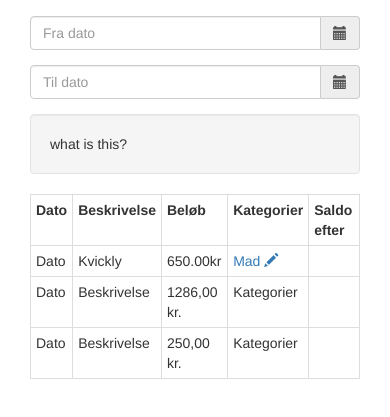
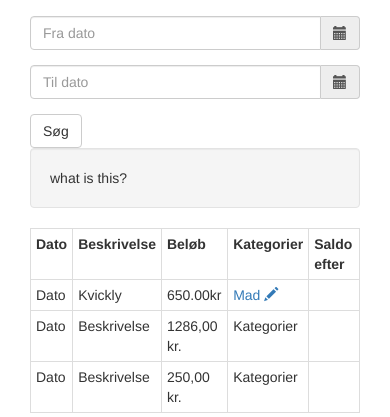
Before and after one commit to Pengman/datalogging, a Flask app: page /bank in a window 390 px wide. Shown: the part 54-471 px from the top of the page. Run offline with Flask 2, Linux system fonts and the light colour scheme; some libraries are stand-ins or nearby versions.

Commit message:
Minor cleanup

```diff
--- a/templates/bank.html
+++ b/templates/bank.html
@@ -9,7 +9,7 @@
 <div class="container">
 
   <div class="row">
-    <div class="col-md-5 col-md-offset-1">
+    <div class="col-md-5 col-md-offset-1 col-sm-10">
         <div class="form-group">
            <div class="input-group date" id="datetimepicker7" data-target-input="nearest">
                 <input type="text" class="form-control datetimepicker-input"
@@ -20,7 +20,7 @@
             </div>
         </div>
     </div>
-    <div class="col-md-5">
+    <div class="col-md-5 col-sm-10 ">
         <div class="form-group">
            <div class="input-group date" id="datetimepicker8" data-target-input="nearest">
                 <input type="text" class="form-control datetimepicker-input"
@@ -30,6 +30,9 @@
                 </span>
             </div>
         </div>
+    </div>
+    <div class="col-sm-1">
+      <button class="btn btn-default">S&oslash;g</button>
     </div>
   </div>
 
@@ -73,7 +76,7 @@
 	  <td>Rest</td>
 	  <td class="kategori_total">Bel&oslash;b</td>
 	    <td>
-	      <button class="btn btn-primary btn-sm">
+	      <button class="btn btn-primary btn-sm gem_kategorier_btn">
 		<span class="glyphicon glyphicon-ok" aria-hidden="true"></span>Gem kategorier</button>
 	    </td>
 	    <td>&nbsp;</td>
@@ -107,6 +110,12 @@ $( clicked_row ).clone().insertAfter( clicked_row ).find( ':input' ).val( '' );
 
 //console.log(a);
 })
+
+.on('click','gem_kategorier_btn', function(a)
+{
+var linie_tr = $(this).parents('tr').nextUntil('.linie');
+})
+
 .on('input','.kategori_beloeb', function(a){
 console.log('beloeb changed to ' + $(this).val());
 var linie_belob = parseFloat($(this).parents('tr').prevAll('.linie').find('.linie_beloeb').text());
```
